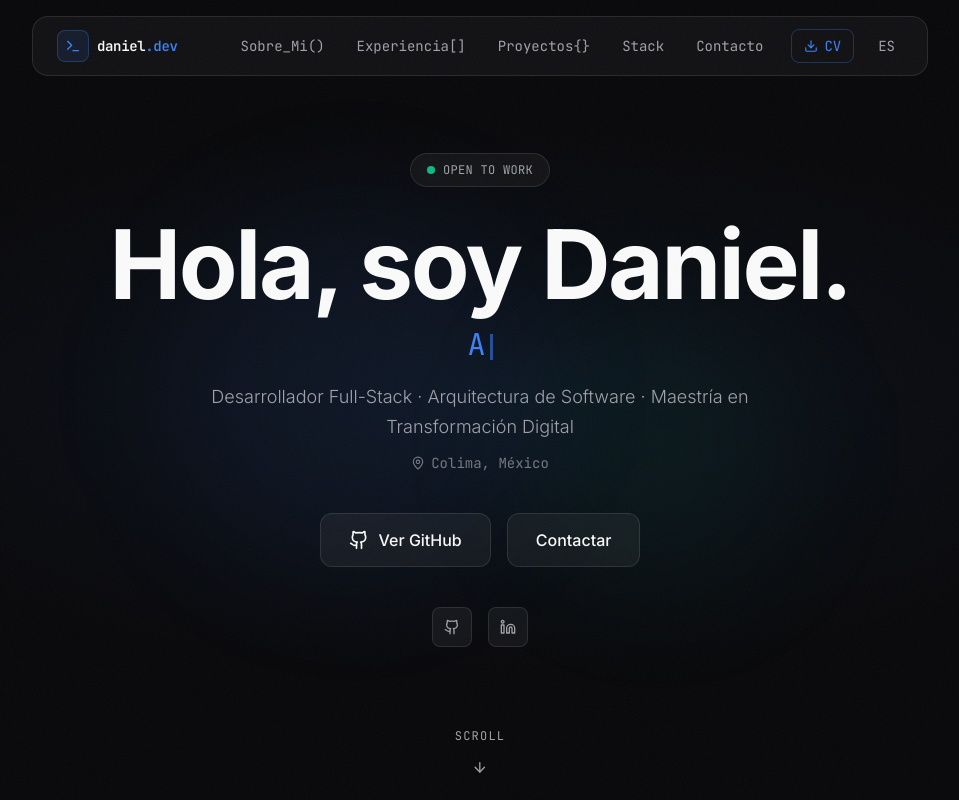
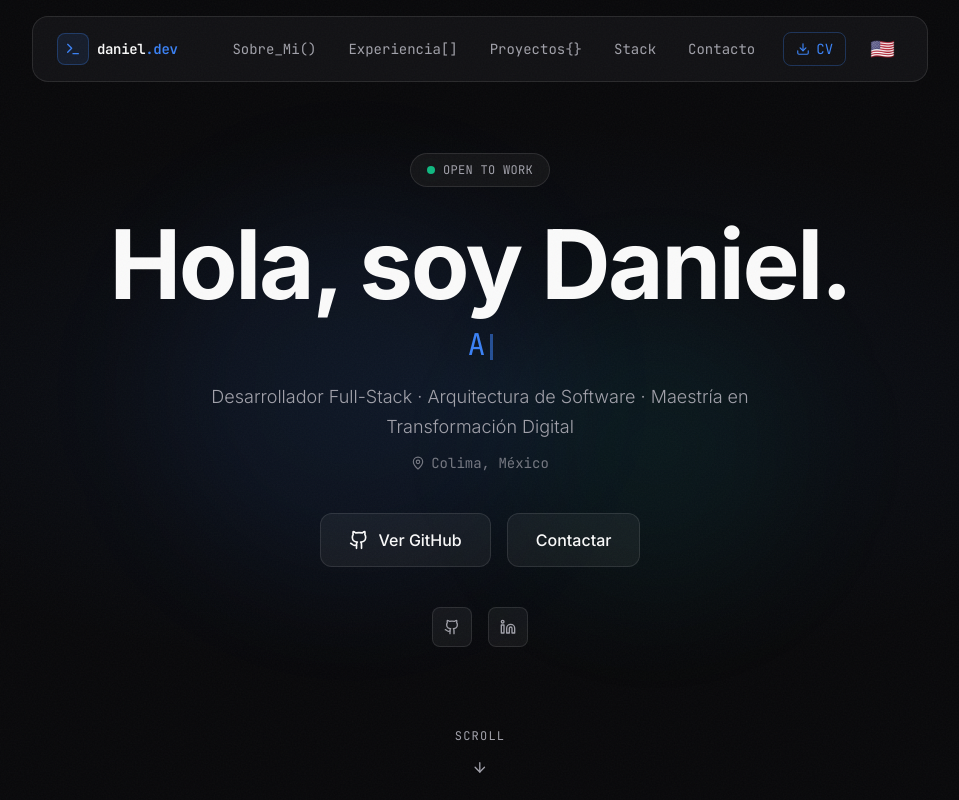
Before and after one commit to Daniel8aa/Portafolio, a Next.js app: page / in a window 1280 px wide. Shown: the top 800 px of the page, without its empty margins (160-1119 px from the left). Built offline with nearby package versions, Linux system fonts and the light colour scheme.

Commit message:
feature: reestructuración del módulo elaboración de informe y gestión de tablas

```diff
--- a/components/Navbar.js
+++ b/components/Navbar.js
@@ -84,9 +84,10 @@ export default function Navbar() {
 
                     <button
                         onClick={toggleLanguage}
-                        className="ml-2 flex items-center justify-center px-2 py-1.5 text-sm font-mono text-text-muted hover:text-text-primary hover:bg-white/5 rounded-lg transition-all duration-300 uppercase"
+                        className="ml-2 flex items-center justify-center px-2 py-1.5 text-xl font-mono text-text-muted hover:text-text-primary hover:bg-white/5 rounded-lg transition-all duration-300"
+                        title={i18n.language === 'en' ? 'Cambiar a Español' : 'Switch to English'}
                     >
-                        {i18n.language === 'en' ? 'EN' : 'ES'}
+                        {i18n.language === 'en' ? '🇲🇽' : '🇺🇸'}
                     </button>
                 </div>
 
@@ -94,9 +95,10 @@ export default function Navbar() {
                 <div className="flex items-center gap-2 lg:hidden">
                     <button
                         onClick={toggleLanguage}
-                        className="flex items-center justify-center px-2 py-1.5 text-sm font-mono text-text-muted hover:text-text-primary hover:bg-white/5 rounded-lg transition-all duration-300 uppercase"
+                        className="flex items-center justify-center px-2 py-1.5 text-xl font-mono text-text-muted hover:text-text-primary hover:bg-white/5 rounded-lg transition-all duration-300"
+                        title={i18n.language === 'en' ? 'Cambiar a Español' : 'Switch to English'}
                     >
-                        {i18n.language === 'en' ? 'EN' : 'ES'}
+                        {i18n.language === 'en' ? '🇲🇽' : '🇺🇸'}
                     </button>
                     <button
                         onClick={() => setMobileOpen(!mobileOpen)}
```
